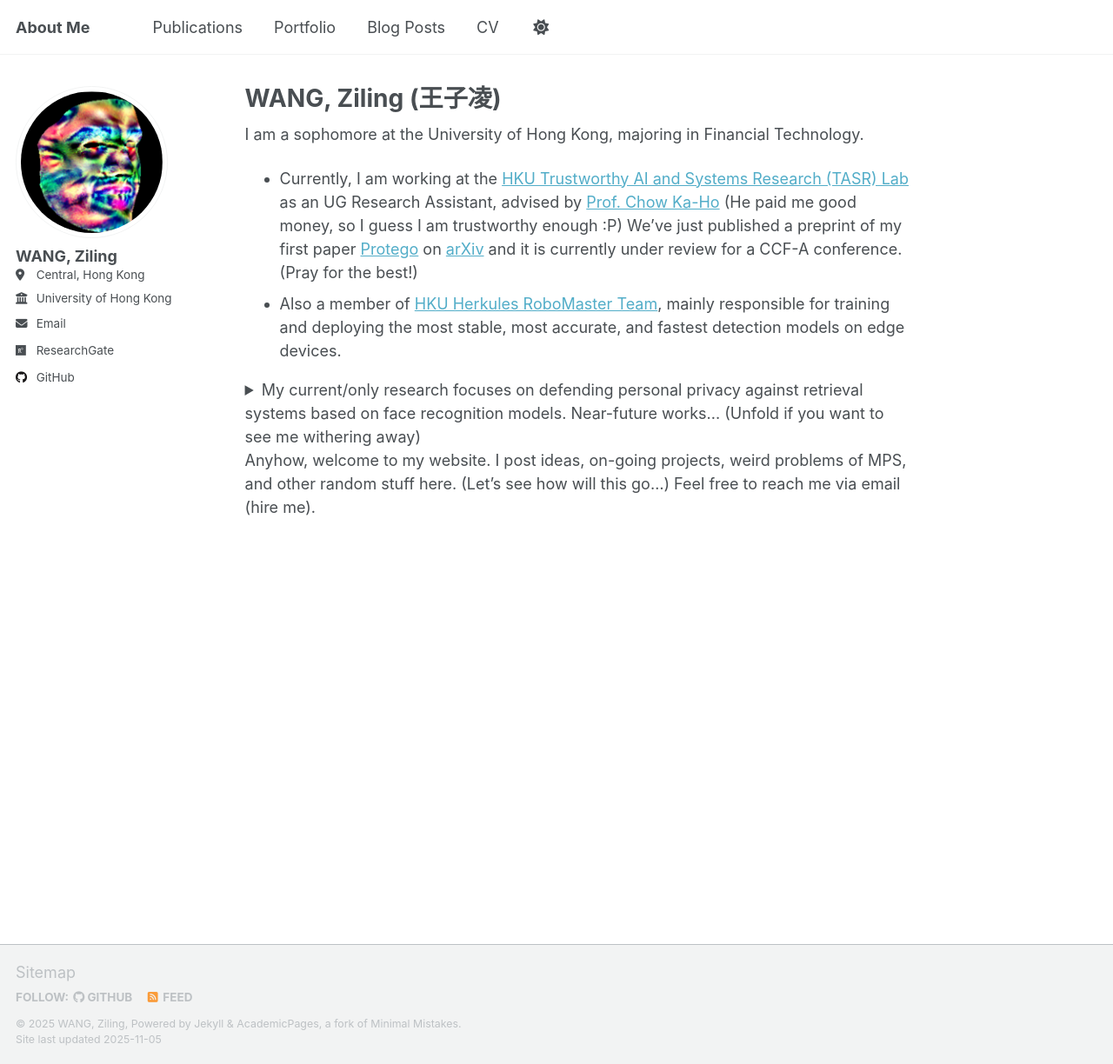
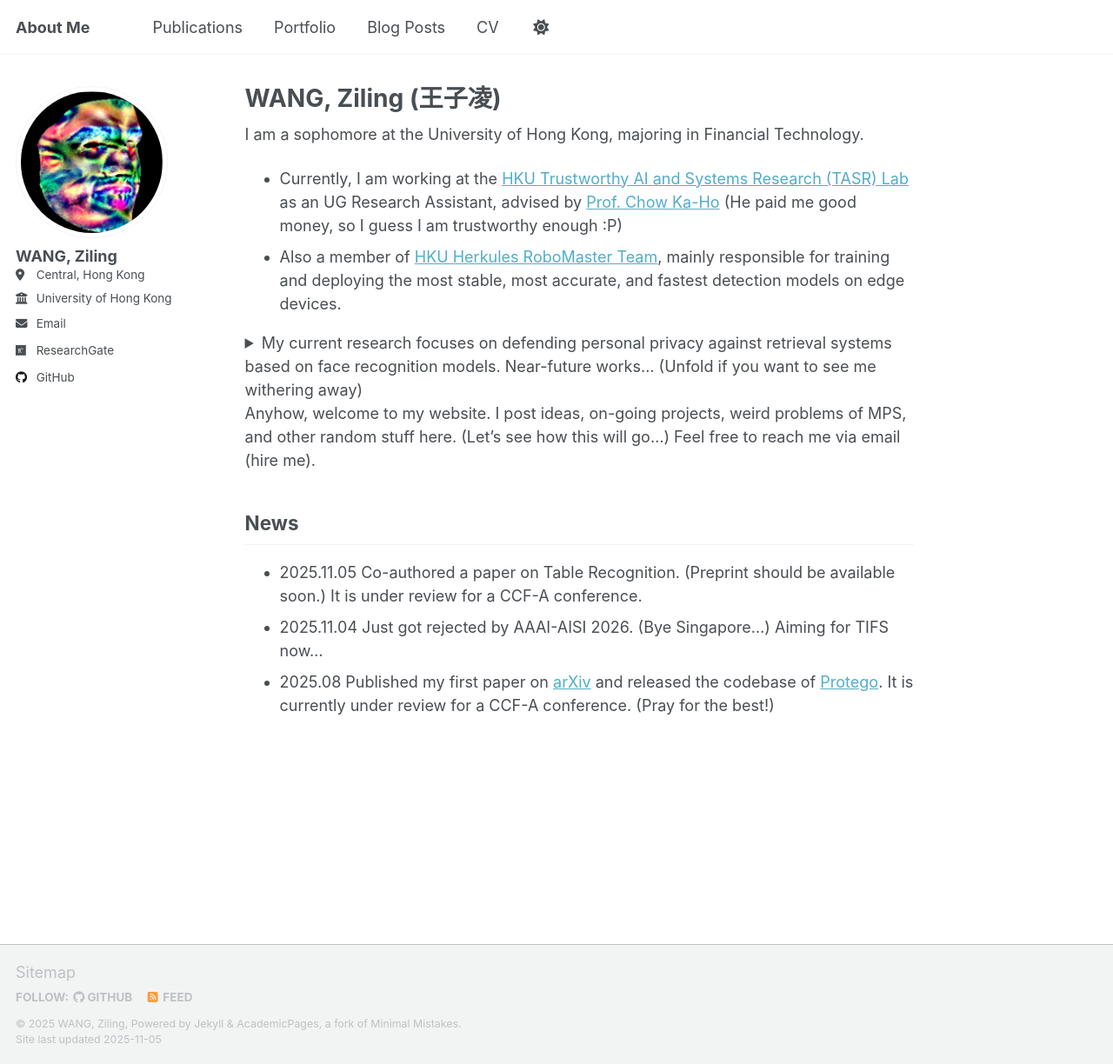
Before and after one commit to Michael-wzl/Michael-wzl.github.io, a Jekyll site: the page built from _pages/about.md, in a window 1280 px wide and 1224 px high. Shown: the whole window at 87% size. Built offline with Jekyll 4.4.1, drawn with Linux system fonts in a browser that asks for light colours; a script that is not in the unit is left out.

Commit message:
Updated publication news.

```diff
--- a/_pages/about.md
+++ b/_pages/about.md
@@ -9,15 +9,23 @@ redirect_from:
 
 I am a sophomore at the University of Hong Kong, majoring in Financial Technology.
 
-- Currently, I am working at the [HKU Trustworthy AI and Systems Research (TASR) Lab](https://github.com/HKU-TASR) as an UG Research Assistant, advised by [Prof. Chow Ka-Ho](https://khchow.com) (He paid me good money, so I guess I am trustworthy enough :P) We've just published a preprint of my first paper [Protego](https://github.com/HKU-TASR/Protego) on [arXiv](https://arxiv.org/abs/2508.02034) and it is currently under review for a CCF-A conference. (Pray for the best!)
+- Currently, I am working at the [HKU Trustworthy AI and Systems Research (TASR) Lab](https://github.com/HKU-TASR) as an UG Research Assistant, advised by [Prof. Chow Ka-Ho](https://khchow.com) (He paid me good money, so I guess I am trustworthy enough :P)
 - Also a member of [HKU Herkules RoboMaster Team](https://github.com/HKUAstar), mainly responsible for training and deploying the most stable, most accurate, and fastest detection models on edge devices.
 
+<!-- markdownlint-disable MD033 -->
 <details class="fold">
-  <summary>My current/only research focuses on defending personal privacy against retrieval systems based on face recognition models. Near-future works... (Unfold if you want to see me withering away)</summary>
+  <summary>My current research focuses on defending personal privacy against retrieval systems based on face recognition models. Near-future works... (Unfold if you want to see me withering away)</summary>
 
   will be about enhancing the real-world readiness of Protego, including enhancing robustness, enabling authenticated AI inference, containing the blast of leakages, etc.
 
   But I am quite ready to go beyond. In terms of the longer-term plan, I actually aim for explainable AI. The capability of AI models have demonstrated the deep connection between data and knowledge, which are also core ingredients of human intelligence. And EAI's attempt to set up rules and logic for the blackbox of intelligence fascinates me a lot. Of course, there is a lot to learn and I view the field of responsible AI a good starting point.
 </details>
+<!-- markdownlint-enable MD033 -->
 
-Anyhow, welcome to my website. I post ideas, on-going projects, weird problems of MPS, and other random stuff here. (Let's see how will this go...) Feel free to reach me via email (hire me).
+Anyhow, welcome to my website. I post ideas, on-going projects, weird problems of MPS, and other random stuff here. (Let's see how this will go...) Feel free to reach me via email (hire me).
+
+## News
+
+- 2025.11.05 Co-authored a paper on Table Recognition. (Preprint should be available soon.) It is under review for a CCF-A conference.
+- 2025.11.04 Just got rejected by AAAI-AISI 2026. (Bye Singapore...) Aiming for TIFS now...
+- 2025.08 Published my first paper on [arXiv](https://arxiv.org/abs/2508.02034) and released the codebase of [Protego](https://github.com/HKU-TASR/Protego). It is currently under review for a CCF-A conference. (Pray for the best!)
```
Also changed, not shown: _posts/2025-10-17-face-scrub-virus-problem.md (+1 -0 lines), _posts/2025-11-04-ultralytics-mps-problem.md (added, +14 -0 lines).
